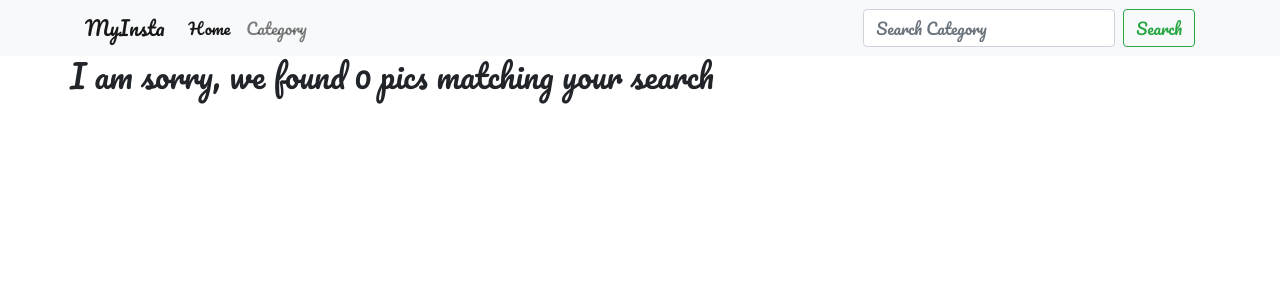
After one commit to spgdaman/my_insta, a Django app: template insta/templates/search.html in a window 1280 px wide. The commit adds this page. Shown: the top 300 px of the page. Run offline with Django 3.2, Linux system fonts and the light colour scheme; the template is opened without the code that fills it, so the values that code supplies are empty; some libraries are stand-ins or nearby versions.

Commit message:
search template created,url and veiw defined, search method added to model

```diff
--- a/insta/templates/navbar.html
+++ b/insta/templates/navbar.html
@@ -29,10 +29,14 @@
                 <a class="nav-link disabled" href="#" tabindex="-1" aria-disabled="true">Disabled</a>
             </li> -->
             </ul>
-            <form class="form-inline my-2 my-lg-0">
-            <input class="form-control mr-sm-2" type="search" placeholder="Search" aria-label="Search">
-            <button class="btn btn-outline-success my-2 my-sm-0" type="submit">Search</button>
+
+            <!-- Search form -->
+            <form class="form-inline my-2 my-lg-0" role="search" action="{% url 'search_results' %}">
+                <input class="form-control mr-sm-2" type="text" placeholder="Search Category" aria-label="Search" name="category">
+                <button class="btn btn-outline-success my-2 my-sm-0" type="submit">Search</button>
             </form>
+            <!-- End of search -->
+
         </div>
     </div>
 </nav>
--- /dev/null
+++ b/insta/templates/search.html
@@ -0,0 +1,22 @@
+{% extends 'base.html' %}
+{% block content %}
+<div class="container">
+    <div class="row">
+        {% if pics %}
+            <h2>Found {{ pics | length }}</h2>
+        {% else %}
+            <h2>I am sorry, we found 0 pics matching your search</h2>
+        {% endif %}
+    </div>
+
+    <div class="row">
+        {% if pics %}
+            {% for pic in pics %}
+                <div class="col-sm-12 col-md-12">
+                    <h1 class="text-center">{{pic.category_name}}</h1>
+                </div>
+            {% endfor %}
+        {% endif %}
+    </div>
+</div>
+{% endblock %}
--- a/insta/urls.py
+++ b/insta/urls.py
@@ -20,4 +20,5 @@ from . import views
 urlpatterns = [
     url(r'^admin/', admin.site.urls),
     url(r'^$', views.main, name="index"),
+    url(r'^search/$', views.search_results,name='search_results'),
 ]
```
Also changed, not shown: insta/models.py (+6 -1 lines), insta/views.py (+12 -0 lines), insta/migrations/0002_auto_20190508_2017.py (added).
